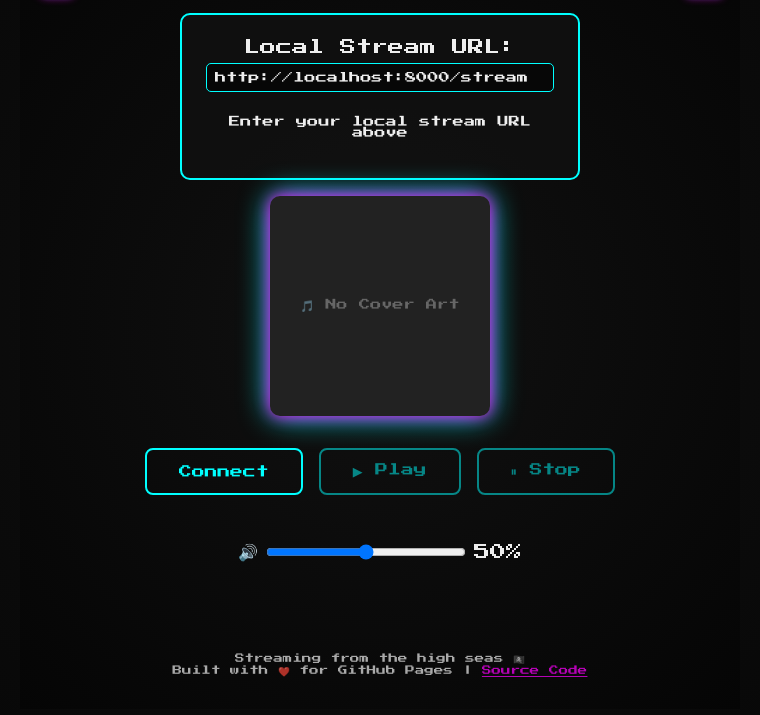
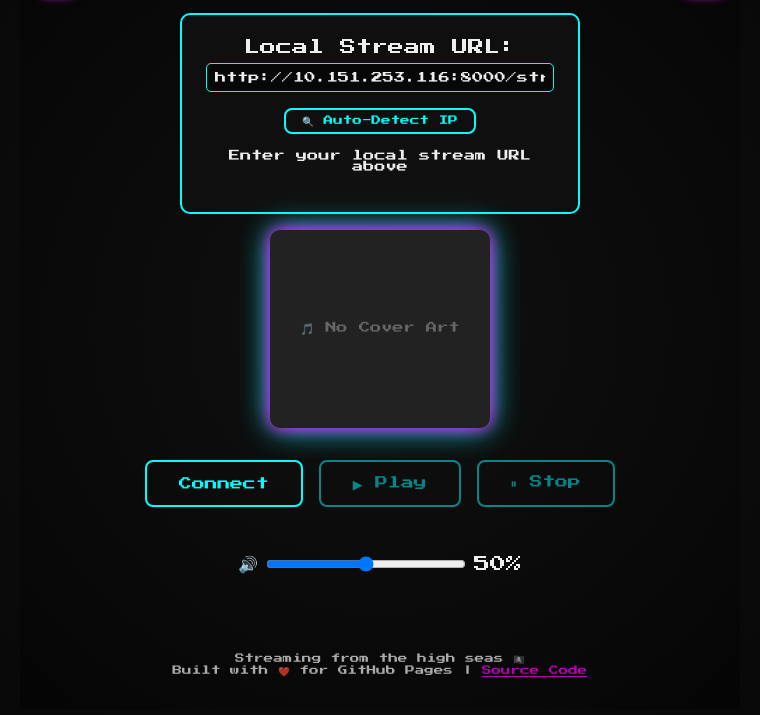
Before and after one commit to DomnSpace/pirate_stream, a plain HTML site: page index.html in a window 1280 px wide. Shown: the part 75-790 px from the top of the page, without its empty margins (260-1020 px from the left). Drawn offline with Linux system fonts and the light colour scheme.

Commit message:
Add auto IP detection and use local network IP instead of localhost

```diff
--- a/index.html
+++ b/index.html
@@ -154,7 +154,8 @@
 
   <div class="connection-panel">
     <label for="serverUrl">Local Stream URL:</label>
-    <input type="text" id="serverUrl" placeholder="http://localhost:8000/stream" value="http://localhost:8000/stream">
+    <input type="text" id="serverUrl" placeholder="http://10.151.253.116:8000/stream" value="http://10.151.253.116:8000/stream">
+    <button onclick="detectLocalIP()" style="margin-top: 0.5rem; padding: 0.3rem 1rem; font-size: 0.6rem;">🔍 Auto-Detect IP</button>
     <div id="status" class="status">Enter your local stream URL above</div>
   </div>
 
@@ -372,6 +373,44 @@
     document.addEventListener('DOMContentLoaded', () => {
       new PirateRadio();
     });
+
+    // Auto-detect local IP function
+    function detectLocalIP() {
+      const status = document.getElementById('status');
+      const serverUrl = document.getElementById('serverUrl');
+
+      // Create a temporary connection to detect local IP
+      const pc = new RTCPeerConnection({iceServers: []});
+      pc.createDataChannel('');
+
+      pc.createOffer().then(offer => pc.setLocalDescription(offer));
+
+      pc.onicecandidate = (ice) => {
+        if (!ice || !ice.candidate || !ice.candidate.candidate) return;
+
+        const candidate = ice.candidate.candidate;
+        const regex = /([0-9]{1,3}(\.[0-9]{1,3}){3})/;
+        const match = candidate.match(regex);
+
+        if (match) {
+          const localIP = match[1];
+          if (localIP !== '127.0.0.1' && !localIP.startsWith('169.254')) {
+            serverUrl.value = `http://${localIP}:8000/stream`;
+            status.textContent = `Auto-detected IP: ${localIP}`;
+            status.className = 'status connected';
+            pc.close();
+          }
+        }
+      };
+
+      setTimeout(() => {
+        pc.close();
+        if (serverUrl.value.includes('localhost')) {
+          status.textContent = 'Auto-detection failed. Use manual IP.';
+          status.className = 'status error';
+        }
+      }, 2000);
+    }
   </script>
 </body>
 </html>
```
